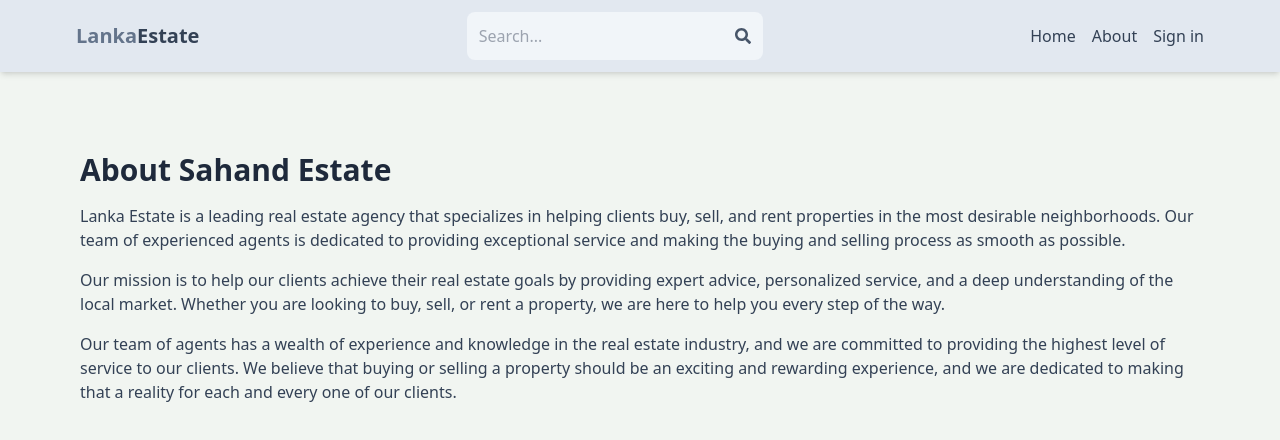
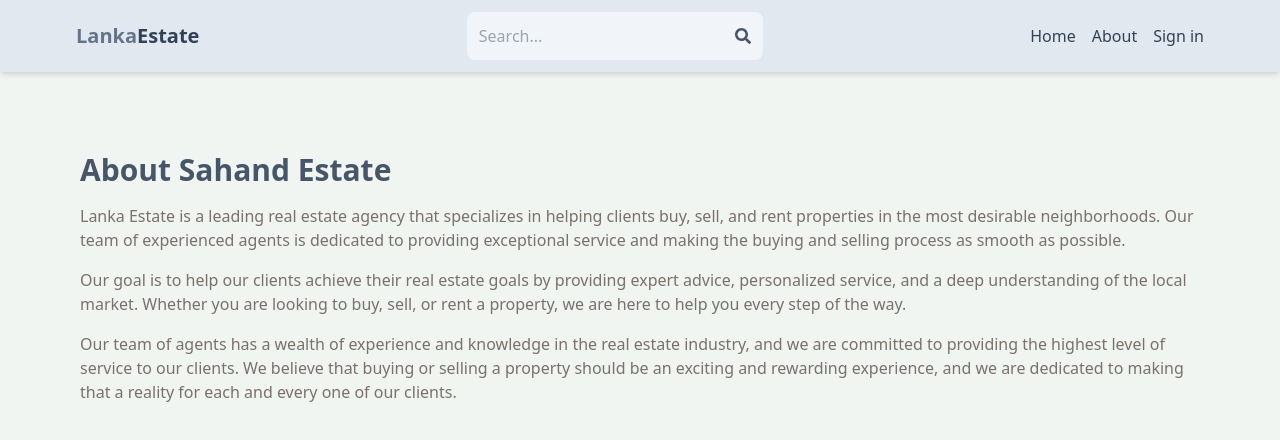
Before and after one commit to Shreyalanka/Estate-Website, a React (Vite) app in the folder client/: page /about in a window 1280 px wide. Shown: the top 440 px of the page. Built offline with nearby package versions, Linux system fonts and the light colour scheme; no server answers.

Commit message:
complete about page

```diff
--- a/client/src/pages/About.jsx
+++ b/client/src/pages/About.jsx
@@ -1,12 +1,12 @@
 export default function About() {
   return (
     <div className='py-20 px-4 max-w-6xl mx-auto'>
-      <h1 className='text-3xl font-bold mb-4 text-slate-800'>About Sahand Estate</h1>
-      <p className='mb-4 text-slate-700'>Lanka Estate is a leading real estate agency that specializes in helping clients buy, sell, and rent properties in the most desirable neighborhoods. Our team of experienced agents is dedicated to providing exceptional service and making the buying and selling process as smooth as possible.</p>
-      <p className='mb-4 text-slate-700'>
-      Our mission is to help our clients achieve their real estate goals by providing expert advice, personalized service, and a deep understanding of the local market. Whether you are looking to buy, sell, or rent a property, we are here to help you every step of the way.
+      <h1 className='text-3xl font-bold mb-4 text-slate-600'>About Sahand Estate</h1>
+      <p className='mb-4 text-stone-500'>Lanka Estate is a leading real estate agency that specializes in helping clients buy, sell, and rent properties in the most desirable neighborhoods. Our team of experienced agents is dedicated to providing exceptional service and making the buying and selling process as smooth as possible.</p>
+      <p className='mb-4 text-stone-500'>
+      Our goal is to help our clients achieve their real estate goals by providing expert advice, personalized service, and a deep understanding of the local market. Whether you are looking to buy, sell, or rent a property, we are here to help you every step of the way.
       </p>
-      <p className='mb-4 text-slate-700'>Our team of agents has a wealth of experience and knowledge in the real estate industry, and we are committed to providing the highest level of service to our clients. We believe that buying or selling a property should be an exciting and rewarding experience, and we are dedicated to making that a reality for each and every one of our clients.</p>
+      <p className='mb-4 text-stone-500'>Our team of agents has a wealth of experience and knowledge in the real estate industry, and we are committed to providing the highest level of service to our clients. We believe that buying or selling a property should be an exciting and rewarding experience, and we are dedicated to making that a reality for each and every one of our clients.</p>
     </div>
   )
 }
```
